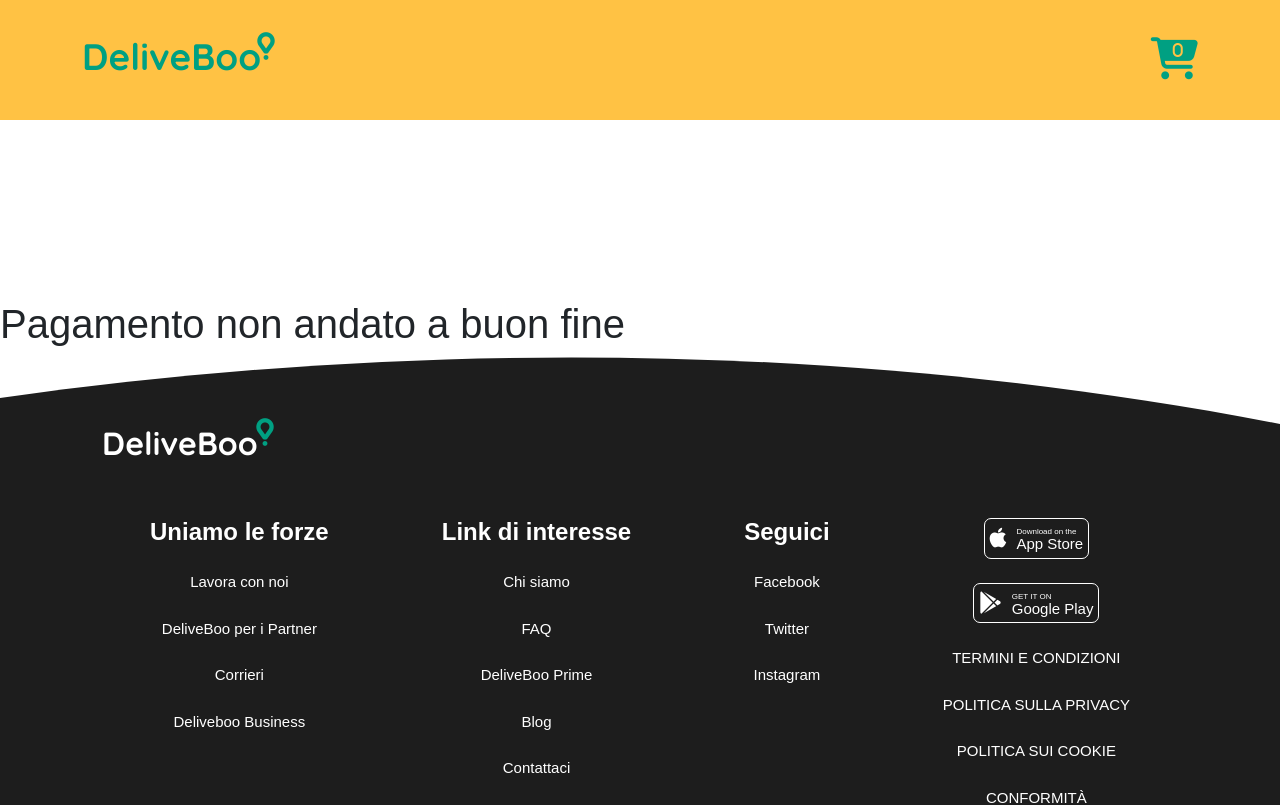
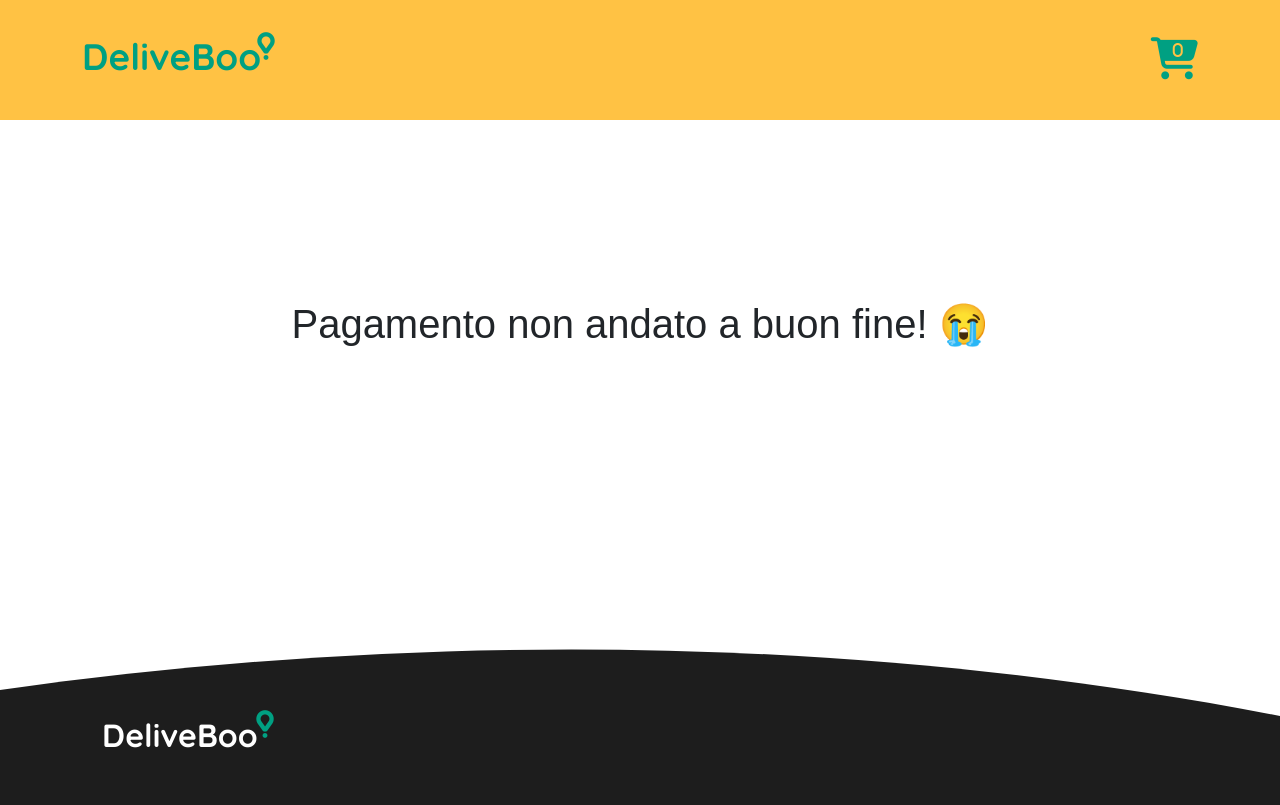
Before and after one commit to BiagioCaputo/vue-deliveboo, a Vue app: page /result_payment in a window 1280 px wide. Shown: the top 805 px of the page. Built offline with nearby package versions, Linux system fonts and the light colour scheme.

Commit message:
updated style

```diff
--- a/src/assets/pages/ResultPaymentPage.vue
+++ b/src/assets/pages/ResultPaymentPage.vue
@@ -8,12 +8,6 @@
             paymentResult: '',
         }
     },
-    methods: {
-
-
-    },
-    mounted() {
-    },
 
     created() {
         // Mi riprendo il risultato del pagamento
@@ -23,17 +17,22 @@
             this.paymentResult = JSON.parse(paymentResult);
         }
         console.log(this.paymentResult)
+        if (this.paymentResult.success) localStorage.clear('chart');
+
     }
 }
 </script>
 
 <template>
-    <h1 v-if="paymentResult.success">Pagamento effettuato</h1>
-    <h1 v-else>Pagamento non andato a buon fine</h1>
+    <div class="text-center">
+        <h1 v-if="paymentResult.success">Pagamento effettuato con successo! 😁</h1>
+        <h1 v-else>Pagamento non andato a buon fine! 😭</h1>
+
+    </div>
 </template>
 
 <style lang="scss" scoped>
 h1 {
-    margin-top: 300px;
+    margin: 300px 0;
 }
 </style>
```
